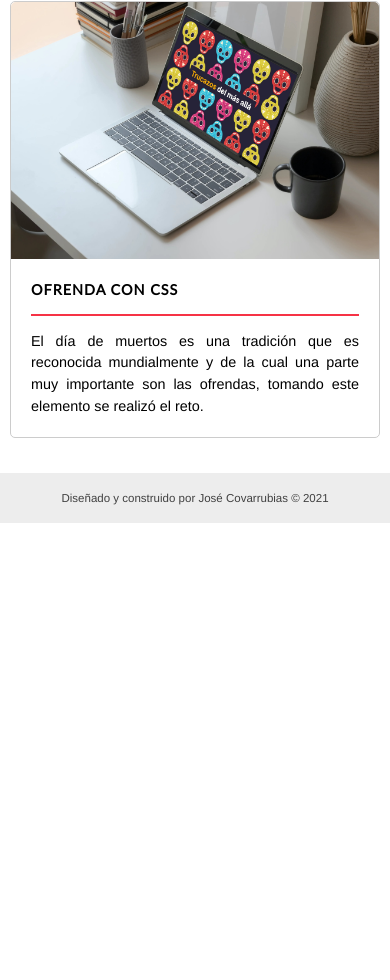
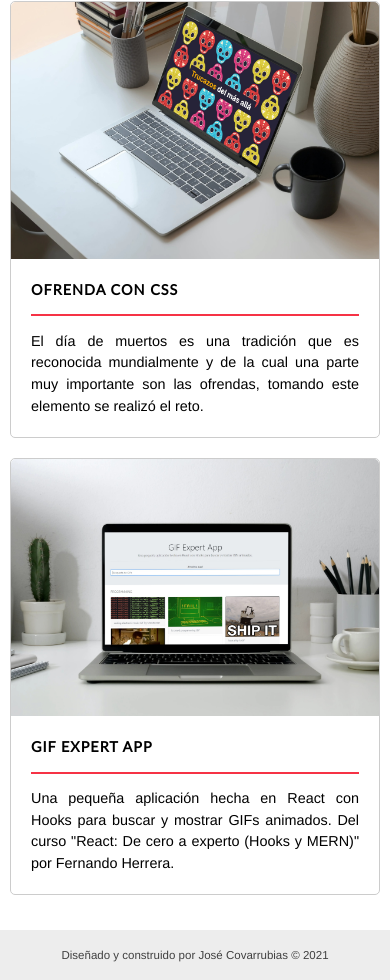
Before and after one commit to thecovarrubias/projects-app, a plain HTML site: page docs/index.html in a window 390 px wide. Shown: the part 1354-2334 px from the top of the page. Before the commit the page ends 1877 px from the top, so only its background shows below. Drawn offline with nearby package versions, Linux system fonts and the light colour scheme.

Commit message:
Added new project

```diff
--- a/docs/assets/css/styles.css
+++ b/docs/assets/css/styles.css
@@ -155,9 +155,9 @@ body.dark-mode #info > section > p {
 }
 
 #projects {
-    height: 94vh;
+    height: auto;
     align-items: center;
-    margin: 0 auto;
+    margin: 25px auto;
     max-width: 1000px;
     display: grid;
     grid-template-columns: repeat(2, 1fr);
@@ -362,11 +362,6 @@ body.dark-mode footer {
         font-size: 1em;
     }
 
-    #projects {
-        height: auto;
-        margin: 25px auto;
-    }
-
     .link-contact > i {
         font-size: 1.8em;
     }
--- a/docs/index.html
+++ b/docs/index.html
@@ -96,6 +96,23 @@
             </div>
         </article>
 
+        <article class="card-project">
+            <div class="card-image">
+                <img src="assets/img/smartmockups_klha8z2o.jpg" alt="Ofrenda con CSS" class="card-image">
+                <div class="card-preview">
+                    <p>Tecnologías utilizadas: React JS, Bootstrap y Git.</p>
+                    <a href="https://thecovarrubias.github.io/gif-expert-app/" rel="noopener" target="_blank">
+                        <i class="fas fa-link"></i> Preview
+                    </a>
+                </div>
+            </div>
+            <div class="card-content">
+                <h3 class="card-title">GIF Expert App</h3>
+                <hr>
+                <p>Una pequeña aplicación hecha en React con Hooks para buscar y mostrar GIFs animados. Del curso "React: De cero a experto (Hooks y MERN)" por Fernando Herrera.</p>
+            </div>
+        </article>
+
     </section>
 
     <footer>
```
Also changed, not shown: docs/assets/img/smartmockups_klha8z2o.jpg (added).
